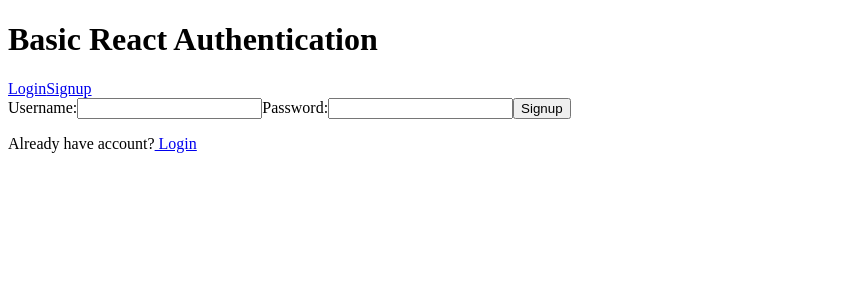
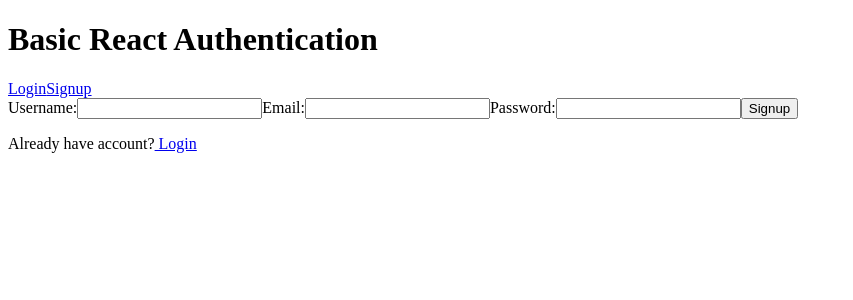
Before and after one commit to KatalogApp/katalog-front-end, a React (Create React App) app: page /signup in a window 1280 px wide. Shown: the top 300 px of the page, without its empty margins (0-853 px from the left). Built offline with nearby package versions, Linux system fonts and the light colour scheme; no server answers.

Commit message:
front end connect back end

```diff
--- a/src/lib/apiClient.js
+++ b/src/lib/apiClient.js
@@ -13,13 +13,13 @@
 	}
 
 	signup(user) {
-		const { username, password } = user;
-		return this.apiClient.post('/signup', { username, password }).then(({ data }) => data);
+		const { name, email, password } = user;
+		return this.apiClient.post('/signup', { name, email, password }).then(({ data }) => data);
 	}
 
 	login(user) {
-		const { username, password } = user;
-		return this.apiClient.post('/login', { username, password }).then(({ data }) => data);
+		const { email, password } = user;
+		return this.apiClient.post('/login', { email, password }).then(({ data }) => data);
 	}
 
 	logout() {
--- a/src/pages/Login.js
+++ b/src/pages/Login.js
@@ -6,16 +6,16 @@
   constructor(props) {
     super(props)
     this.state = {
-      username: "",
+      email: "",
       password: ""
     };
   }
 
   handleFormSubmit = event => {
     event.preventDefault();
-    const { username, password } = this.state;
+    const { email, password } = this.state;
     this.props.login({
-      username,
+      email,
       password
     })
   };
@@ -26,14 +26,14 @@
   };
 
   render() {
-    const { username, password } = this.state;
+    const { email, password } = this.state;
     return (
       <form onSubmit={this.handleFormSubmit}>
-        <label>Username:</label>
+        <label>Email:</label>
         <input
           type="text"
-          name="username"
-          value={username}
+          name="email"
+          value={email}
           onChange={this.handleChange}
         />
         <label>Password:</label>
--- a/src/pages/Signup.js
+++ b/src/pages/Signup.js
@@ -6,15 +6,16 @@
   constructor(props) {
     super(props)
     this.state = {
-    username: "",
+    name: "",
+    email: "",
     password: ""
   };
   }
 
   handleFormSubmit = event => {
     event.preventDefault();
-    const { username, password } = this.state;
-    this.props.signup({ username, password });
+    const { name, email, password } = this.state;
+    this.props.signup({ name, email, password });
   };
 
   handleChange = event => {
@@ -23,15 +24,22 @@
   };
 
   render() {
-    const { username, password } = this.state;
+    const { name, email, password } = this.state;
     return (
       <div>
         <form onSubmit={this.handleFormSubmit}>
           <label>Username:</label>
           <input
             type="text"
-            name="username"
-            value={username}
+            name="name"
+            value={name}
+            onChange={this.handleChange}
+          />
+          <label>Email:</label>
+          <input
+            type="email"
+            name="email"
+            value={email}
             onChange={this.handleChange}
           />
           <label>Password:</label>
--- a/src/providers/AuthProvider.jsx
+++ b/src/providers/AuthProvider.jsx
@@ -52,14 +52,14 @@
     }
   }
 
-  login = async ({ username, password }) => {
+  login = async ({ email, password }) => {
 
     try {
       this.setState({
         status: 'loading',
         user: null,
       })
-      const user = await apiClient.login({ username, password })
+      const user = await apiClient.login({ email, password })
       this.setState({
         status: 'loggedIn',
         user,
@@ -73,13 +73,13 @@
     }
   }
 
-  signup = async ({ username, password }) => {
+  signup = async ({ name, email, password }) => {
     try {
       this.setState({
         status: 'loading',
         user: null,
       })
-      const user = await apiClient.signup({ username, password })
+      const user = await apiClient.signup({ name, email, password })
       console.log(user)
       this.setState({
         status: 'loggedIn',
```
Also changed, not shown: 2 other files (tests, documents, lock files or other folders).
